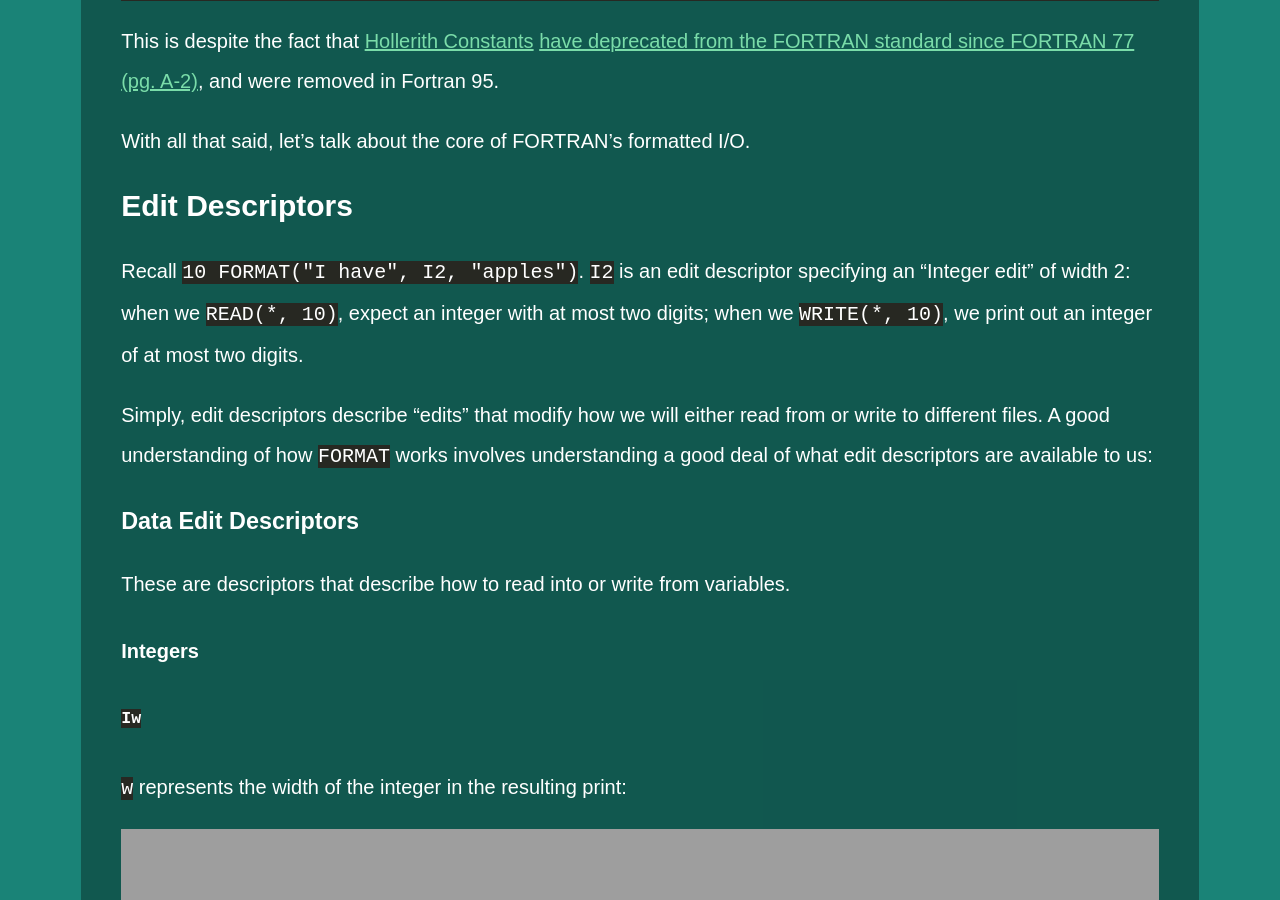
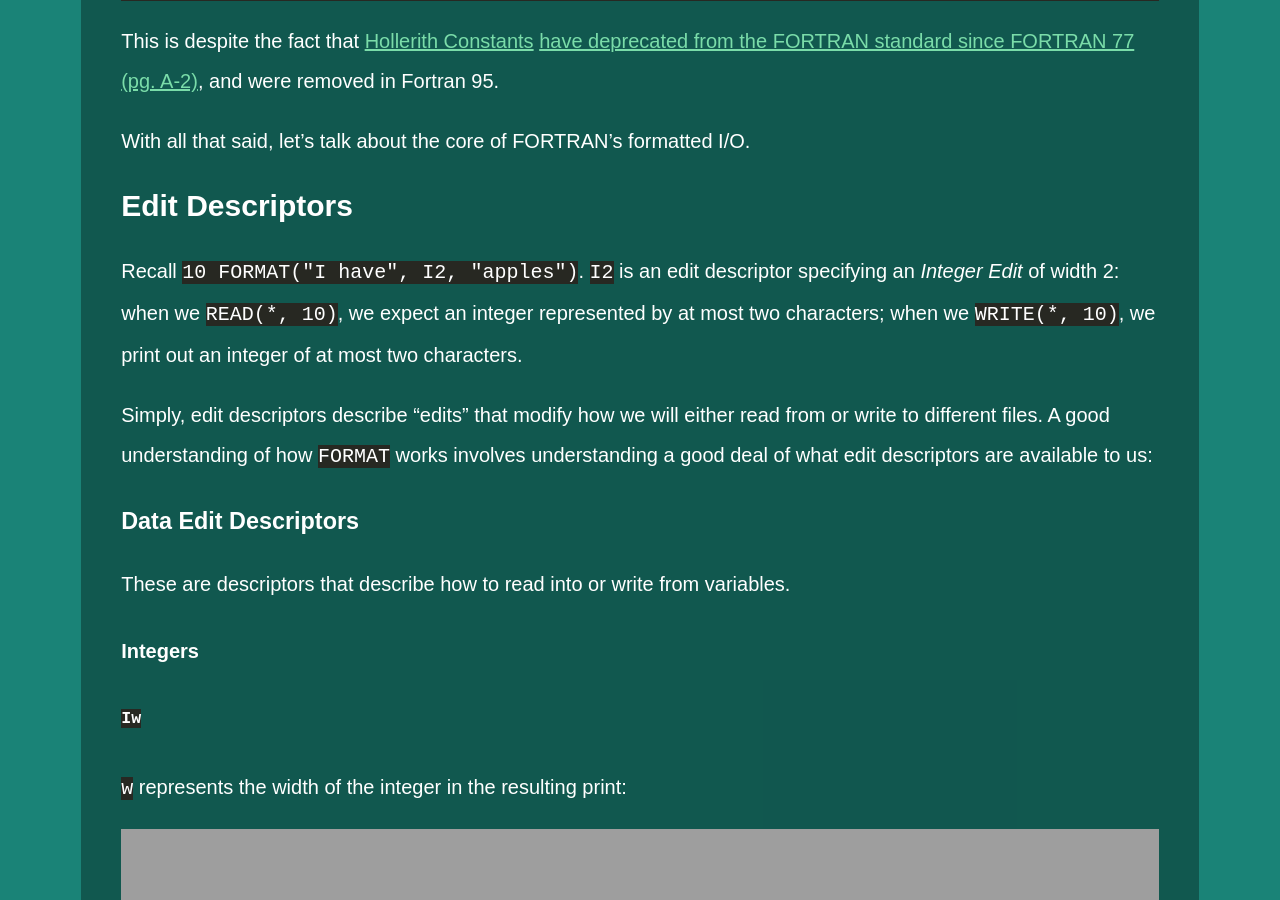
Before and after one commit to ambiguousname/ambiguousname.github.io, a Jekyll site: the page built from drafts/fortran_format.md, in a window 1280 px wide and 900 px high, scrolled down 2877 px. Built offline with Jekyll 4.4.1, drawn with Linux system fonts in a browser that asks for light colours.

Commit message:
Update integer editing description

```diff
--- a/drafts/fortran_format.md
+++ b/drafts/fortran_format.md
@@ -75,7 +75,7 @@ With all that said, let's talk about the core of FORTRAN's formatted I/O.
 
 ## Edit Descriptors
 
-Recall `10 FORMAT("I have", I2, "apples")`. `I2` is an edit descriptor specifying an "Integer edit" of width 2: when we `READ(*, 10)`, expect an integer with at most two digits; when we `WRITE(*, 10)`, we print out an integer of at most two digits.
+Recall `10 FORMAT("I have", I2, "apples")`. `I2` is an edit descriptor specifying an *Integer Edit* of width 2: when we `READ(*, 10)`, we expect an integer represented by at most two characters; when we `WRITE(*, 10)`, we print out an integer of at most two characters.
 
 Simply, edit descriptors describe "edits" that modify how we will either read from or write to different files.  A good understanding of how `FORMAT` works involves understanding a good deal of what edit descriptors are available to us:
 
```
